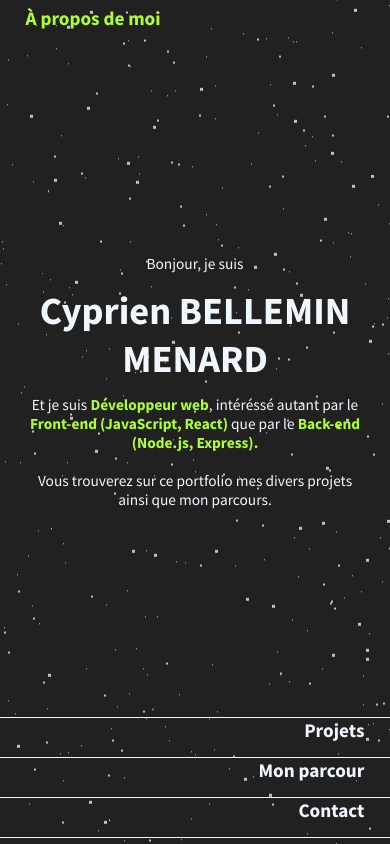
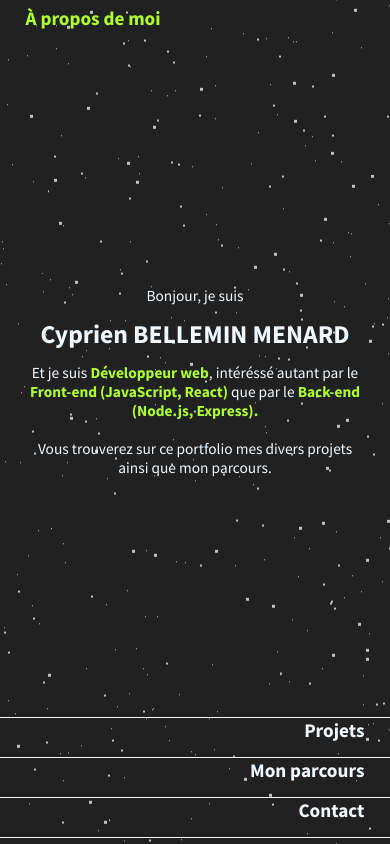
Before and after one commit to Cyprien-BM/Portfolio-CBM, a React (Create React App) app: page / in a window 390 px wide. Built offline with nearby package versions, Linux system fonts and the light colour scheme.

Commit message:
adding resume

```diff
--- a/src/Container/AboutMe/AboutMe.css
+++ b/src/Container/AboutMe/AboutMe.css
@@ -30,7 +30,7 @@
   }
 
   .about-me__content h1 {
-    font-size: 3rem;
+    font-size: 2rem;
   }
 
   .about-me__content p {
--- a/src/Container/Contact/Contact.css
+++ b/src/Container/Contact/Contact.css
@@ -84,6 +84,8 @@
 
   .contact__content {
     overflow-y: scroll;
+    width: 305px;
+    font-size: 1.2rem;
   }
 
   .contact-form {
--- a/src/Container/Resume/Resume.css
+++ b/src/Container/Resume/Resume.css
@@ -81,6 +81,7 @@
     margin-bottom: 2rem;
     height: 100%;
     overflow-y: scroll;
+    text-align: center;
   }
 
   .resume__download {
--- a/src/Container/Resume/Resume.js
+++ b/src/Container/Resume/Resume.js
@@ -1,6 +1,7 @@
 import { React } from 'react';
 import './Resume.css';
 import { BsArrowUp } from 'react-icons/bs';
+import resume from '../../Assets/Images/cv.pdf'
 
 export default function Resume(props) {
   return (
@@ -15,7 +16,7 @@ export default function Resume(props) {
         className='resume__title--container'
         style={{ width: props.status ? '0' : '100%' }}
       >
-        <h2 className='content__title'>Mon parcour</h2>
+        <h2 className='content__title'>Mon parcours</h2>
       </div>
       <div className='content'>
         <div
@@ -124,7 +125,7 @@ export default function Resume(props) {
               </p>
             </div>
           </div>
-          <a href='' className='resume__download'>
+          <a href={resume} className='resume__download'>
             CV version imprimable
           </a>
         </div>
```
Also changed, not shown: 1 other file (tests, documents, lock files or other folders).
